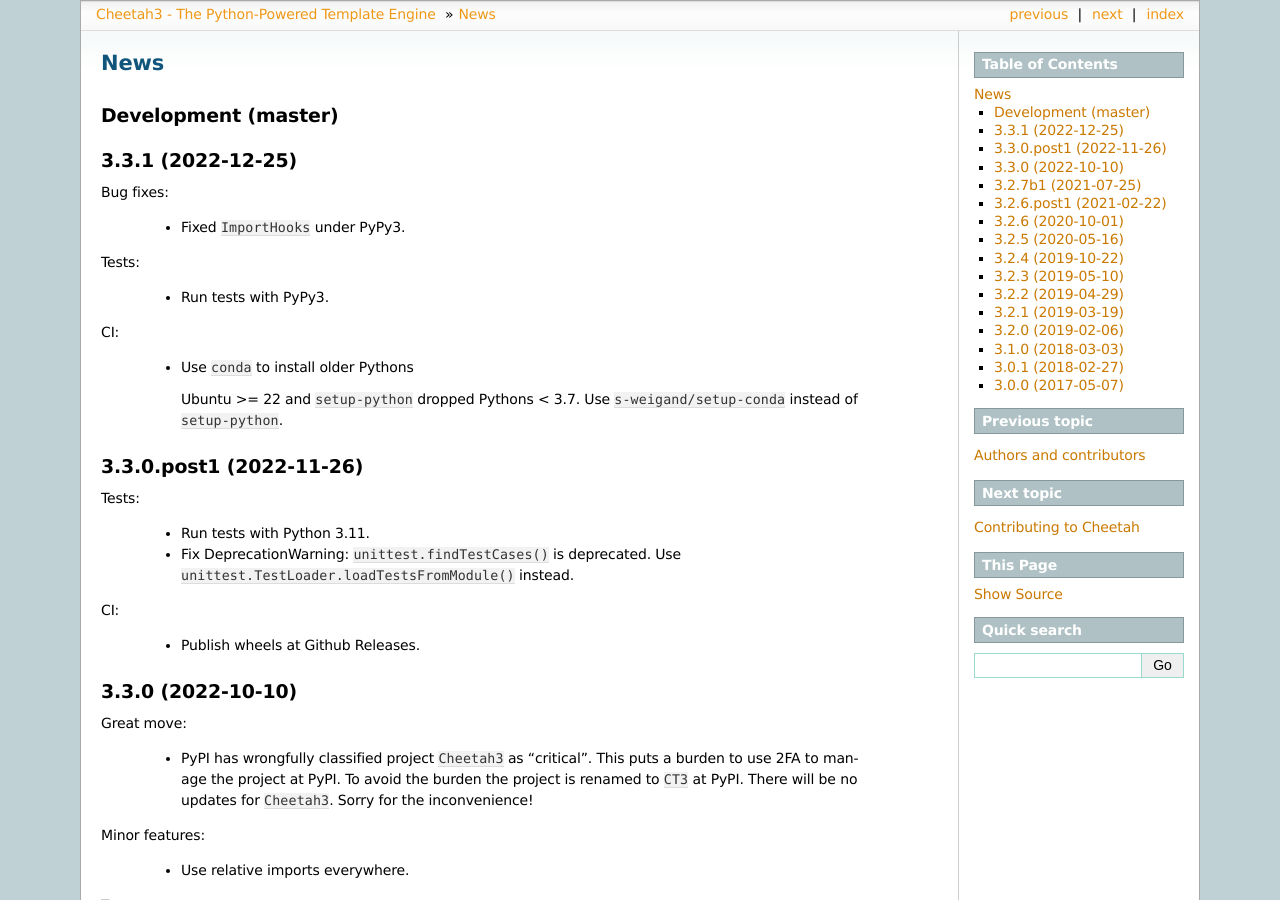
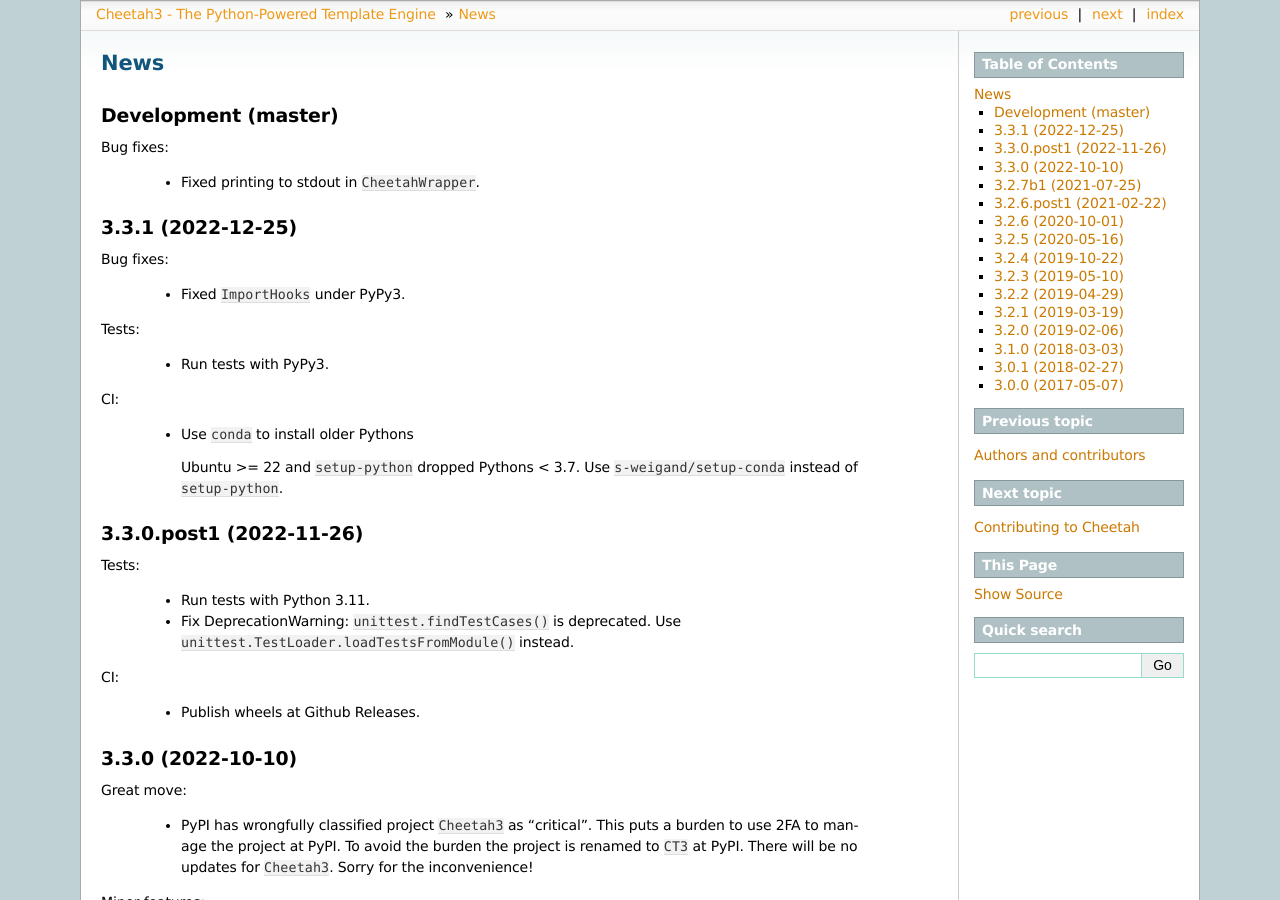
Before and after one commit to CheetahTemplate3/cheetah3, a Sphinx documentation site: the page built from docs/news.rst, in a window 1280 px wide and 900 px high. Built offline with Sphinx 7.4.7, drawn with Linux system fonts in a browser that asks for light colours; pages that are not in the unit, such as notebooks, are missing from menus.

Commit message:
Docs: Update news
[skip ci]

```diff
--- a/docs/news.rst
+++ b/docs/news.rst
@@ -3,6 +3,10 @@ News
 
 Development (master)
 --------------------
+
+Bug fixes:
+
+  - Fixed printing to stdout in ``CheetahWrapper``.
 
 3.3.1 (2022-12-25)
 ------------------
```
